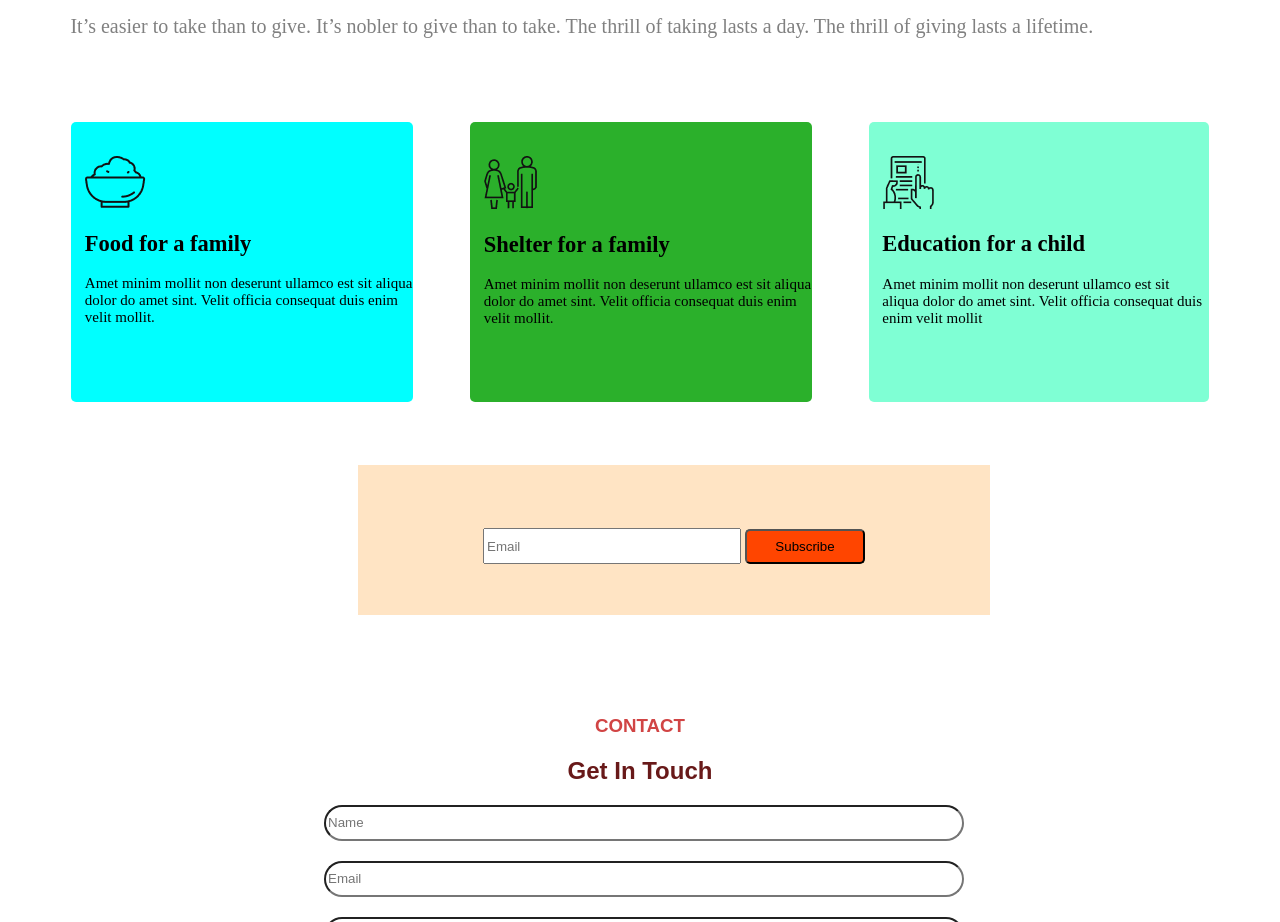
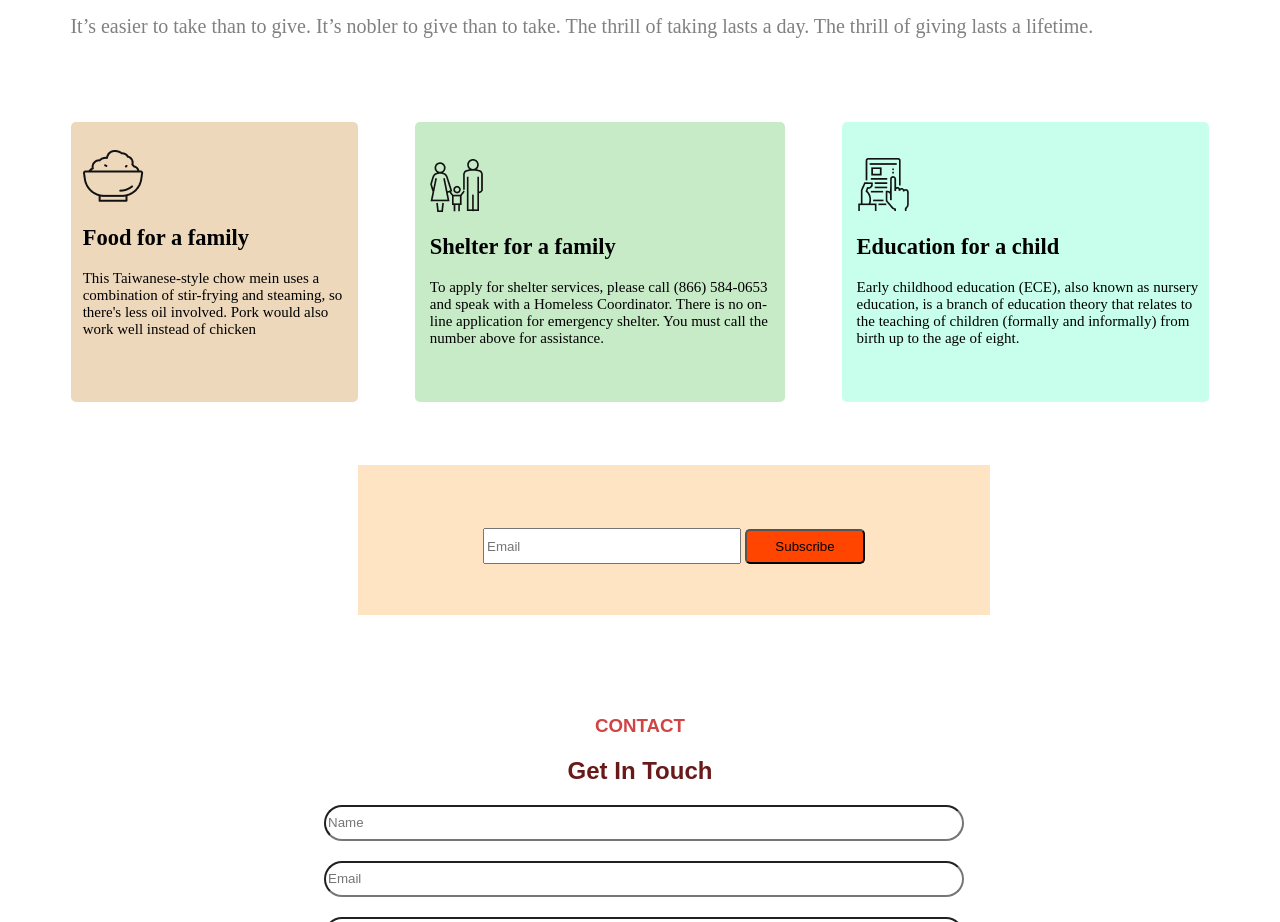
Before and after one commit to nasrinsulthanakona/donate-today, a plain HTML site: page index.html in a window 1280 px wide. Shown: the part 1460-2382 px from the top of the page. Drawn offline with Linux system fonts and the light colour scheme.

Commit message:
added code commit

```diff
--- a/index.html
+++ b/index.html
@@ -62,26 +62,22 @@
             <div id="Food-family">
                 <img class="box-image-border" src="icons/food.png" alt="">
                 <h2 class="box-border">Food for a family</h2>
-                <p class="box-border">Amet minim mollit non deserunt
-                    ullamco est sit aliqua dolor do amet
-                    sint. Velit officia consequat duis enim
-                    velit mollit.</p>
+                <p class="box-border">This Taiwanese-style chow mein uses a combination of stir-frying and steaming, so
+                    there's less oil involved. Pork would also work well instead of chicken</p>
             </div>
             <div id="Shelter-family">
                 <img class="box-image-border" src="icons/shelter.png" alt="">
                 <h2 class="box-border">Shelter for a family</h2>
-                <p class="box-border">Amet minim mollit non deserunt
-                    ullamco est sit aliqua dolor do amet
-                    sint. Velit officia consequat duis enim
-                    velit mollit.</p>
+                <p class="box-border">To apply for shelter services, please call (866) 584-0653 and speak with a
+                    Homeless Coordinator. There is no on-line application for emergency shelter. You must call the
+                    number above for assistance.</p>
             </div>
             <div id="Education-child">
                 <img class="box-image-border" src="icons/Frame-1.png" alt="">
                 <h2 class="box-border">Education for a child</h2>
-                <p class="box-border">Amet minim mollit non deserunt
-                    ullamco est sit aliqua dolor do amet
-                    sint. Velit officia consequat duis enim
-                    velit mollit</p>
+                <p class="box-border">Early childhood education (ECE), also known as nursery education, is a branch of
+                    education theory that relates to the teaching of children (formally and informally) from birth up to
+                    the age of eight.</p>
             </div>
 
         </div>
--- a/style.css
+++ b/style.css
@@ -107,18 +107,18 @@
 }
 
 #Food-family {
-    background-color: aqua;
+    background-color: rgba(222, 184, 135, 0.551);
     margin-right: 5%;
     border-radius: 5px;
 }
 
 #Shelter-family {
-    background-color: rgb(43, 176, 43);
+    background-color: rgba(43, 176, 43, 0.264);
     border-radius: 5px;
 }
 
 #Education-child {
-    background-color: aquamarine;
+    background-color: rgba(127, 255, 212, 0.441);
     margin-left: 5%;
     border-radius: 5px;
 }
```
